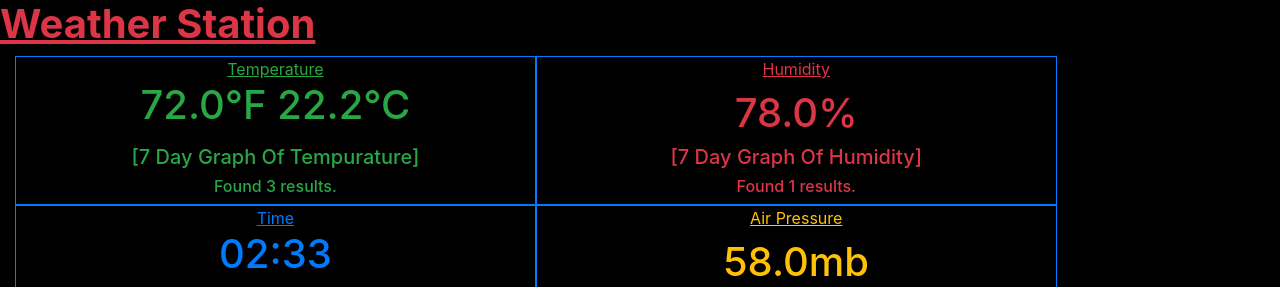
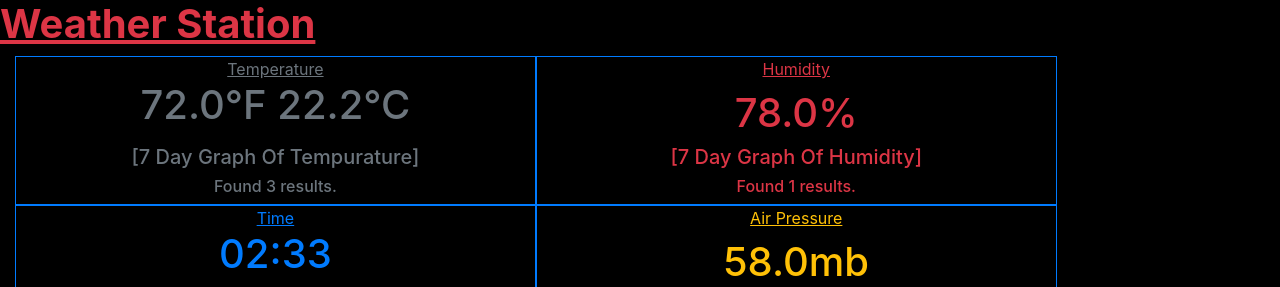
Before and after one commit to Eboy812/learn-ford, a Django app: page / in a window 1280 px wide. Shown: the top 287 px of the page. Run offline with Django 3.2, Linux system fonts and the light colour scheme; data comes from the database, SQL or seed files in the repository; some libraries are stand-ins or nearby versions.

Commit message:
updated colors

```diff
--- a/weather/templates/home.html
+++ b/weather/templates/home.html
@@ -19,7 +19,7 @@ body {
     <main>
         <div class="container-fluid">
         <div class="row">
-        <div class="col-md-5 text-center border border-primary text-success"><u>Temperature</u>
+        <div class="col-md-5 text-center border border-primary text-secondary"><u>Temperature</u>
             <h1><p class="weather-item">{{ temp.fahrenheit|floatformat:1 }}&deg;F <span class="weather-sub">{{ temp.celsius|floatformat:1 }}&deg;C</span></p></h1>
             <h5>[7 Day Graph Of Tempurature]</h5>
             <h6>Found {{ tcount }} results.</h6>
```
